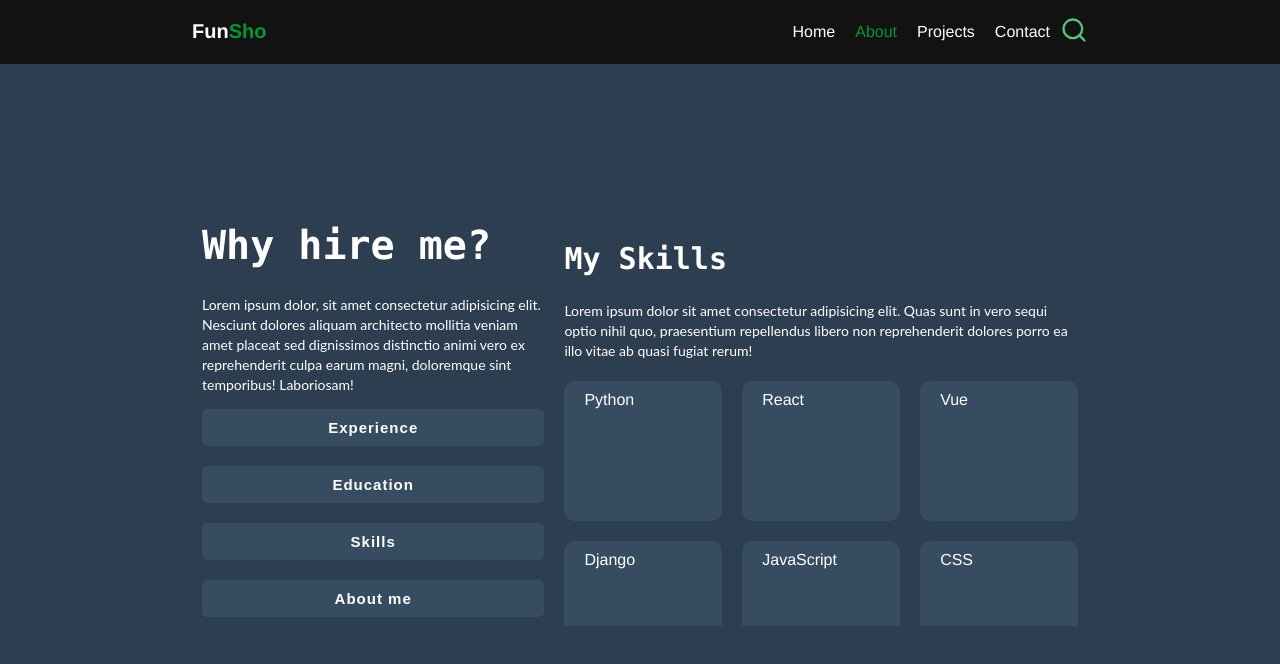
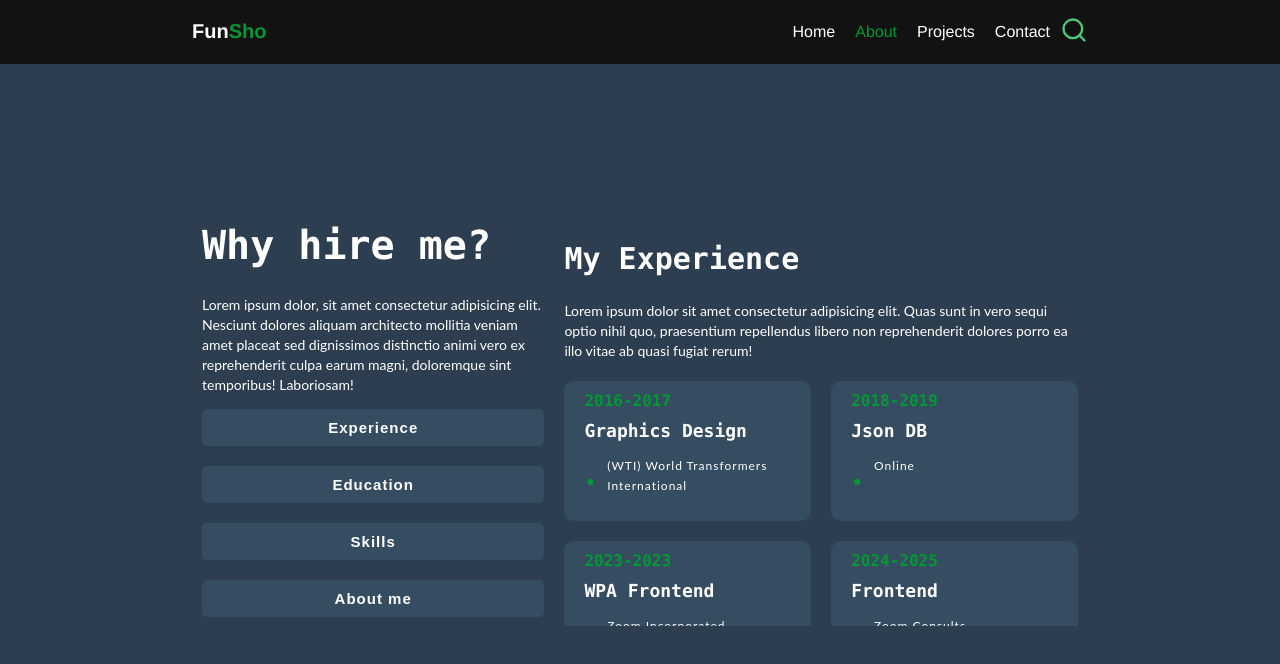
Before and after one commit to topazfunsho/funsho-portfolio, a Vue app: page /about in a window 1280 px wide. Shown: the top 664 px of the page. Built offline with nearby package versions, Linux system fonts and the light colour scheme.

Commit message:
icons installation, button to toggle details

```diff
--- a/package.json
+++ b/package.json
@@ -7,6 +7,7 @@
     "build": "vue-cli-service build"
   },
   "dependencies": {
+    "@iconify/vue": "^5.0.0",
     "core-js": "^3.8.3",
     "lucide-vue-next": "^0.554.0",
     "vue": "^3.2.13",
--- a/src/views/About.vue
+++ b/src/views/About.vue
@@ -10,13 +10,13 @@
           dignissimos distinctio animi vero ex reprehenderit culpa earum magni,
           doloremque sint temporibus! Laboriosam!
         </p>
-        <button>Experience</button>
-        <button>Education</button>
-        <button>Skills</button>
-        <button>About me</button>
+        <button @click="handleExperience">Experience</button>
+        <button @click="handleEducation">Education</button>
+        <button @click="handleSkills">Skills</button>
+        <button @click="handleAboutDetails">About me</button>
       </div>
       <div class="right">
-        <div class="experience-right" hidden>
+        <div class="experience-right" v-if="showExperience">
           <h2>My Experience</h2>
           <p>
             Lorem ipsum dolor sit amet consectetur adipisicing elit. Quas sunt
@@ -48,7 +48,7 @@
         </div>
 
 
-        <div class="education" hidden>
+        <div class="education" v-if="showEducation">
           <h2>My education</h2>
           <p>
             Lorem ipsum dolor sit amet consectetur adipisicing elit. Quas sunt
@@ -80,37 +80,55 @@
             </div>
           </div>
         </div>
-        <div class="skills">
+        <div class="skills" v-if="showSkills">
           <h2>My Skills</h2>
           <p>
             Lorem ipsum dolor sit amet consectetur adipisicing elit. Quas sunt
             in vero sequi optio nihil quo, praesentium repellendus libero non
             reprehenderit dolores porro ea illo vitae ab quasi fugiat rerum!
           </p>
-          <div class="flex-2">
+          <div class="flex-2 icons">
             <div class="card">
-              Python
+              <div>
+                <Icon icon="logos:python" />
+                <p>Python</p>
+              </div>
             </div>
             <div class="card">
-              React
+              <div>
+                <Icon icon="logos:react" />
+                <p>React</p>
+              </div>
             </div>
             <div class="card">
-              Vue
+              <div>
+                <Icon icon="logos:vue" />
+                <p>Vue</p>
+              </div>
             </div>
             <div class="card">
-              Django
+               <div>
+                <Icon icon="logos:django" />
+                <p>Django</p>
+               </div>
             </div>
             <div class="card">
-              JavaScript
+              <div>
+                <Icon icon="logos:javascript" />
+                <p>JavaScript</p>
+              </div>
             </div>
             <div class="card">
-              CSS
+              <div>
+                <Icon icon="logos:css-3" />
+                <p>Css</p>
+              </div>
             </div>
           </div>
         </div>
 
 
-        <div class="about-details" hidden>
+        <div class="about-details" v-if="showAbout">
           <h2>About Me</h2>
           <p>
             Lorem ipsum dolor sit amet consectetur adipisicing elit. Quas sunt
@@ -125,11 +143,47 @@
 
 <script>
 import Navbar from "../components/Navbar.vue";
+import { Icon } from "@iconify/vue";
 
 export default {
   components: {
     Navbar,
+    Icon,
   },
+  data(){
+    return{
+      showExperience: true,
+      showEducation: false,
+      showSkills: false,
+      showAbout: false,
+    }
+  },
+  methods:{
+    handleExperience(){
+      this.showExperience = true
+      this.showEducation = false
+      this.showSkills = false
+      this.showAbout = false
+    },
+    handleEducation(){
+      this.showEducation = true
+      this.showExperience = false
+      this.showSkills = false
+      this.showAbout = false
+    },
+    handleSkills(){
+      this.showExperience = false
+      this.showEducation = false
+      this.showSkills = true
+      this.showAbout = false
+    },
+    handleAboutDetails(){
+      this.showExperience = false
+      this.showEducation = false
+      this.showSkills = false
+      this.showAbout = true
+    }
+  }
 };
 </script>
 
@@ -173,6 +227,9 @@ export default {
   letter-spacing: 1px;
 }
 .left button:hover {
+  background: #009833;
+}
+.left button.active{
   background: #009833;
 }
 .left p,
@@ -236,6 +293,15 @@ export default {
 .right p{
   margin-bottom: 20px;
 }
+.icons .card{
+  display: flex;
+  font-size: 60px;
+  justify-content: center;
+  align-items: center;
+}
+.icons .card p{
+  text-align: center;
+}
 
 
 @media (max-width: 600px) {
```
Also changed, not shown: 1 other file (tests, documents, lock files or other folders).
